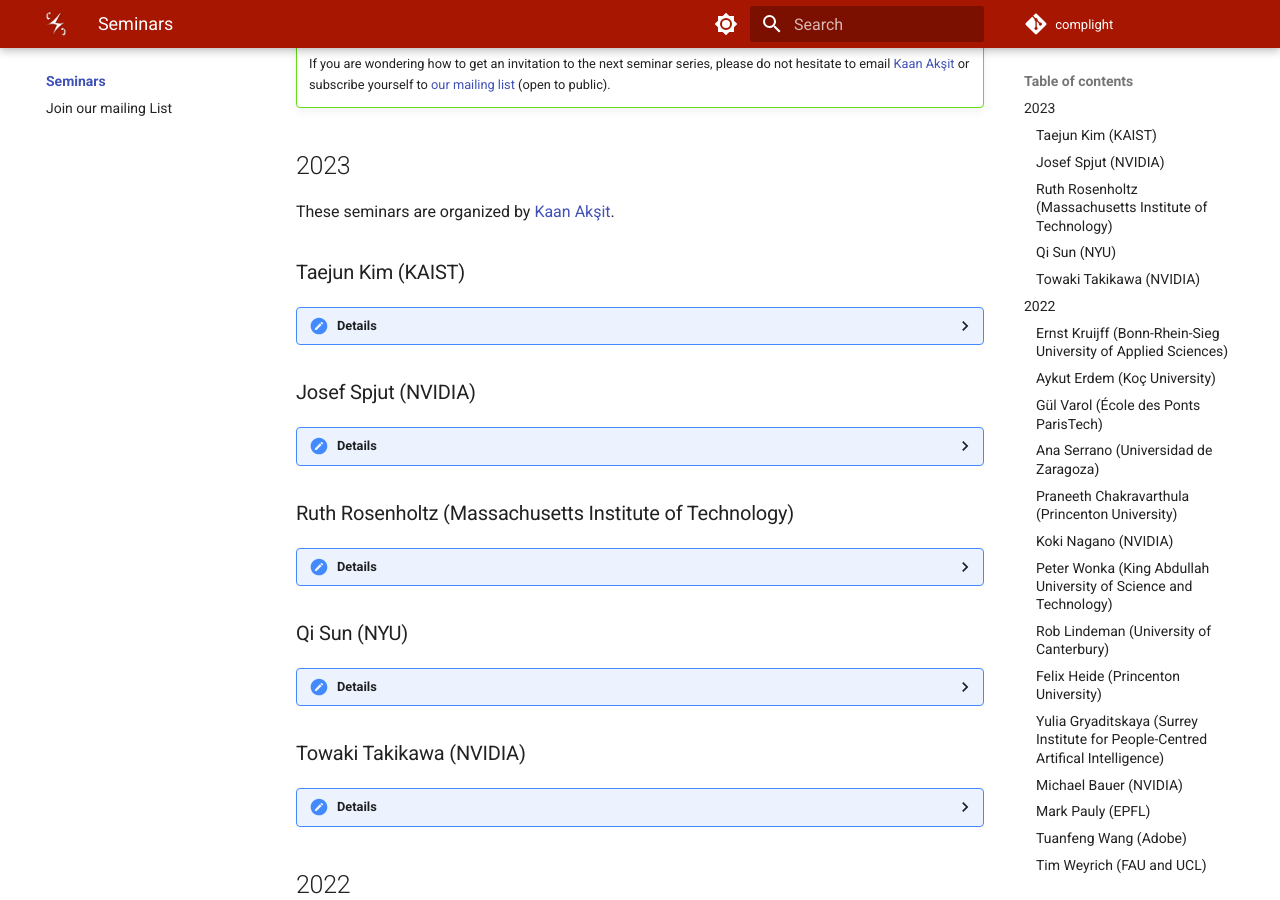
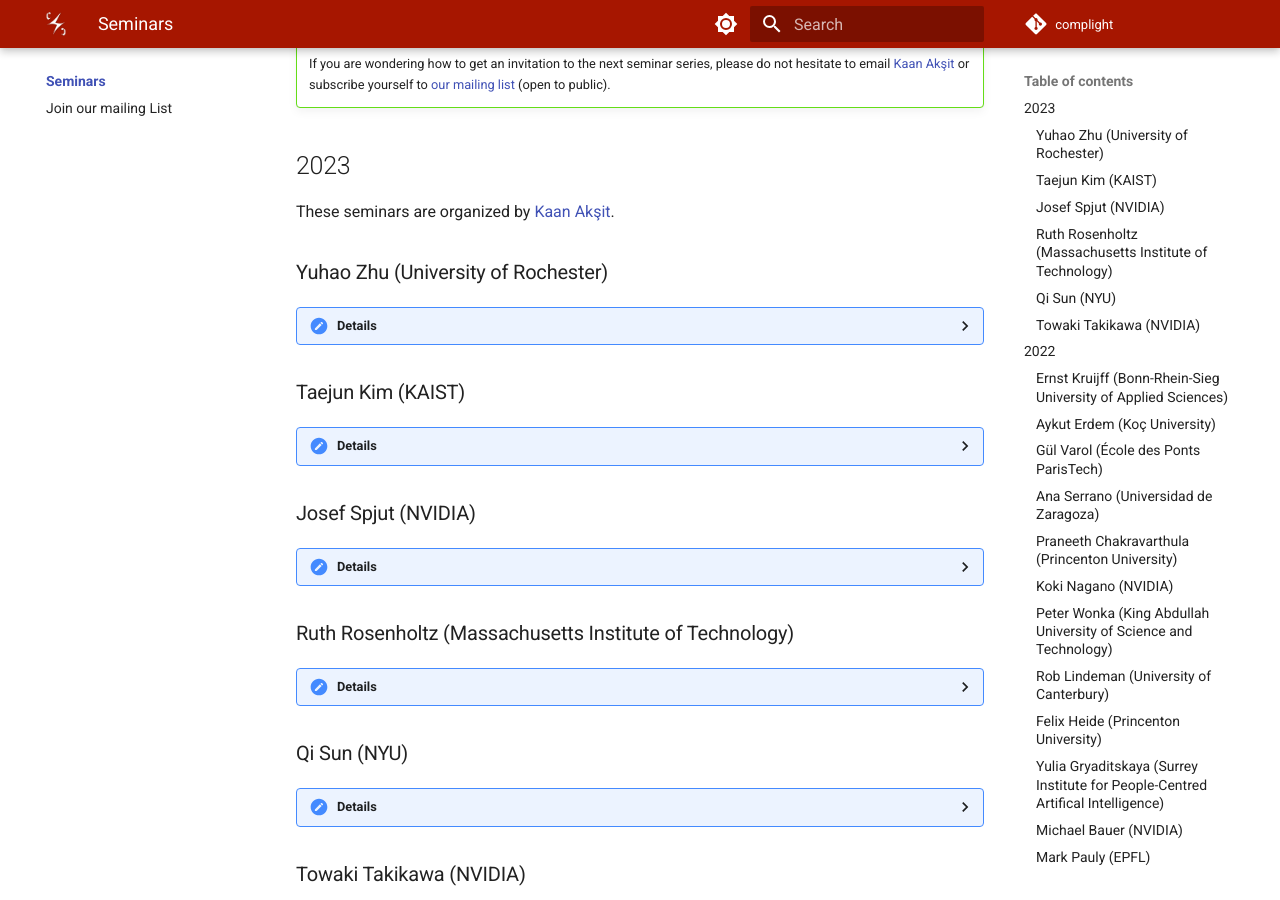
Before and after one commit to complight/complight.github.io, an MkDocs documentation site: the page built from docs/seminars/index.md, in a window 1280 px wide and 900 px high, scrolled down 367 px. Built offline with MkDocs 1.6.1 and Material for MkDocs 9.7.7, drawn with Linux system fonts in a browser that asks for light colours.

Commit message:
Updating the seminars page.

```diff
--- a/docs/seminars/index.md
+++ b/docs/seminars/index.md
@@ -9,6 +9,19 @@ Overall, seminars are a blend of internal and external presenters.
 
 ## 2023
 These seminars are organized by [Kaan Akşit](https://kaanaksit.com).
+
+
+### Yuhao Zhu (University of Rochester)
+??? Details
+    **Date:**
+    29th March 2023
+
+    **Presenter:** Yuhao Zhu, University of Rochester
+
+    **Title:** Perceptually-Driven Visual Computing Systems Design
+
+    **Watch:** [Recording (Password protected)](https://liveuclac-my.sharepoint.com/:v:/r/personal/ucackak_ucl_ac_uk/Documents/weekly_seminar_recordings/Yuhao%20Zhu,%20University%20of%20Rochester.mp4?csf=1&web=1&e=qFabyM)
+
 
 ### Taejun Kim (KAIST)
 ??? Details
```
